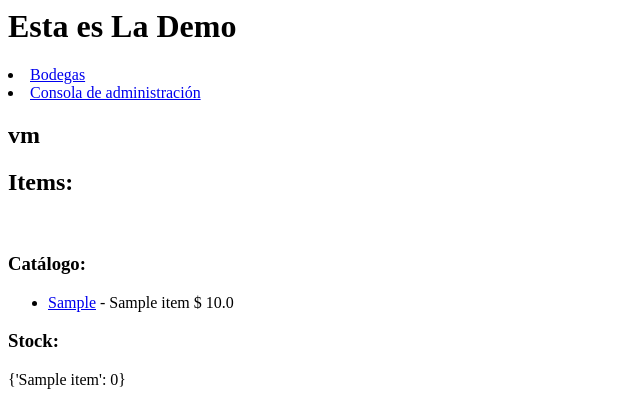
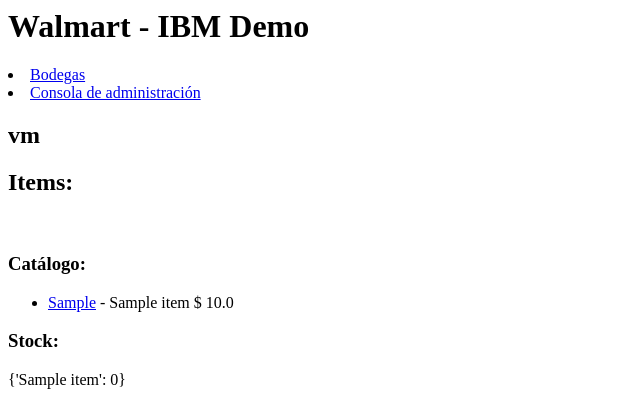
Before and after one commit to fabstao/demo-inventario-django, a Django app: page / in a window 1280 px wide. Shown: the top 420 px of the page, without its empty margins (0-640 px from the left). Run offline with Django 3.2, Linux system fonts and the light colour scheme; tables that the repository leaves empty hold one stand-in row (values such as "Sample post").

Commit message:
Last rehearsal

```diff
--- a/relacion/templates/relacion/index.html
+++ b/relacion/templates/relacion/index.html
@@ -1,7 +1,7 @@
 <html>
 <body>
 	<header>
-	<h1> Esta es La Demo</h1>
+	<h1>Walmart - IBM Demo</h1>
 	<nav>
 		<li><a href="/administracion">Bodegas</a> </li>
 		<li><a href="/admin">Consola de administraci&oacute;n</a> </li>
```
